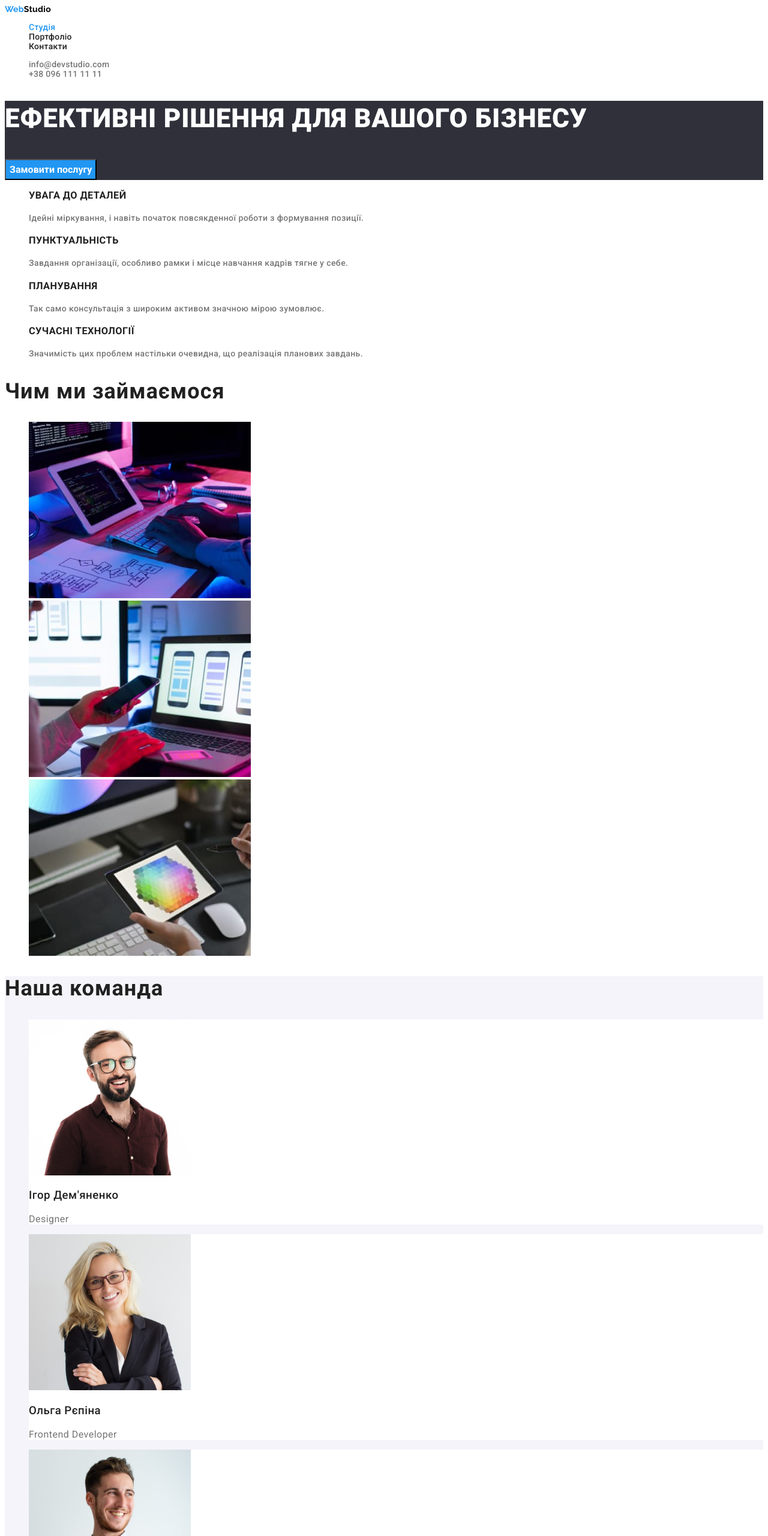
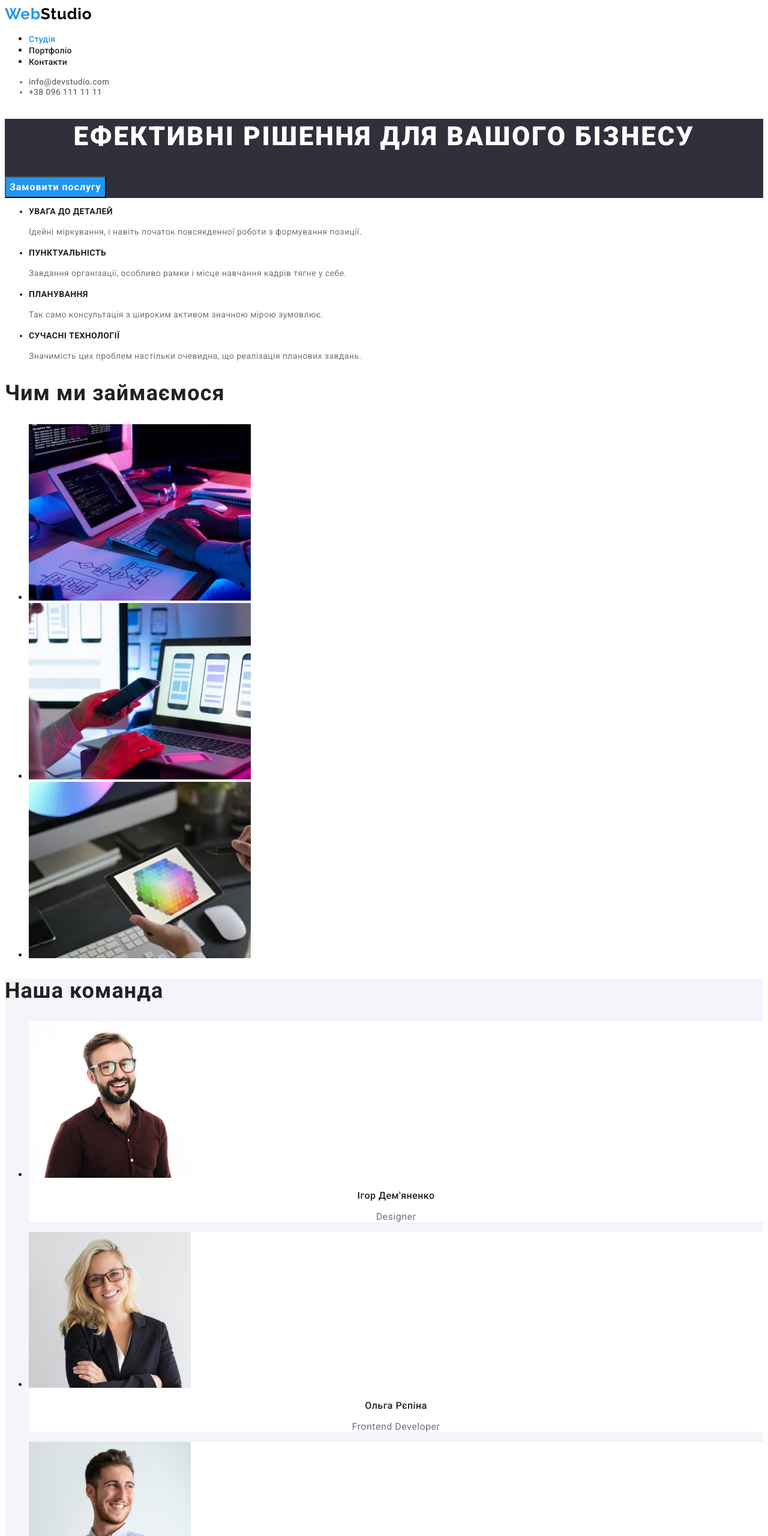
Before and after one commit to ku0li4ka/goit-markup-hw-002, a plain HTML site: page index.html in a window 1280 px wide. Shown: the top 2560 px of the page at 60% size. Drawn offline with Linux system fonts and the light colour scheme.

Commit message:
HW-2
Правки згідно зауваженням

```diff
--- a/css/styles.css
+++ b/css/styles.css
@@ -13,21 +13,17 @@
 
 body {
   color: var(--primary-text);
-  background-color: var(--color-white);
   font-family: 'Roboto', sans-serif;
-  font-size: 14px;
-  font-style: normal;
-  font-weight: 500;
-  font-size: 14px;
-  line-height: 1.14;
-  letter-spacing: 0.02em;
 }
 .link {
   text-decoration: inherit;
   color: inherit;
 }
-li {
-  display: block;
+.logo {
+  font-weight: 700;
+  font-size: 26px;
+  line-height: 1.19;
+  letter-spacing: 0.03em;
 }
 .logo-web {
   font-family: 'Raleway';
@@ -40,9 +36,13 @@ li {
 .navigation {
   color: var(--primary-text);
 }
-.navigation .link:visited {
-  color: var(--primary-text);
+.navigation .link {
+  font-weight: 500;
+  font-size: 14px;
+  line-height: 1.14;
+  letter-spacing: 0.02em;
 }
+
 .navigation .link:hover,
 .navigation .link:focus {
   color: var(--color-accent);
@@ -53,10 +53,12 @@ li {
 
 .contact {
   color: var(--secondary-text);
+  font-weight: 500;
+  font-size: 14px;
+  line-height: 1.19;
+  letter-spacing: 0.02em;
 }
-.contact .link:visited {
-  color: var(--secondary-text);
-}
+
 .contact .link:hover,
 .contact .link:focus {
   color: var(--color-accent);
@@ -71,6 +73,11 @@ li {
   font-weight: 900;
   font-size: 44px;
   line-height: 1.36;
+  font-weight: 900;
+  text-align: center;
+  letter-spacing: 0.06em;
+  text-transform: uppercase;
+  color: #ffffff;
 }
 
 .button {
@@ -80,6 +87,7 @@ li {
   font-weight: 700;
   font-size: 16px;
   line-height: 1.87;
+  letter-spacing: 0.06em;
 }
 .pointer {
   cursor: pointer;
@@ -99,11 +107,15 @@ li {
   font-weight: 700;
   line-height: 1.14;
   text-transform: uppercase;
+  font-size: 14px;
+  letter-spacing: 0.03em;
 }
 
 .advantages-subtitle {
   color: var(--secondary-text);
   line-height: 1.71;
+  font-size: 14px;
+  letter-spacing: 0.03em;
 }
 .section-title {
   font-weight: 700;
@@ -115,21 +127,23 @@ li {
   background-color: var(--section-color);
 }
 
-.team {
-  font-size: 16px;
-  line-height: 1.19;
-  letter-spacing: 0.03em;
-}
 .team-section {
   background-color: var(--color-white);
 }
 
 .team-title {
   font-weight: 500;
+  font-size: 16px;
+  line-height: 1.19;
+  text-align: center;
+  letter-spacing: 0.03em;
 }
 .team-subtitle {
   color: var(--secondary-text);
-  font-weight: 400;
+  font-size: 16px;
+  line-height: 1.19;
+  text-align: center;
+  letter-spacing: 0.03em;
 }
 .footer {
   background-color: var(--footer-color);
@@ -141,14 +155,18 @@ li {
 }
 .address,
 .nav-footer {
-  font-style: normal;
+  color: var(--color-white);
+  font-size: 14px;
+  line-height: 1.71;
+  letter-spacing: 0.03em;
 }
 .nav-footer {
   color: var(--text-tranparentsy);
 }
-.address.link:visited {
-  color: var(--color-white);
+.footer-address {
+  font-style: normal;
 }
+
 .address.link:hover,
 .address.link:focus,
 .nav-footer:hover,
@@ -161,6 +179,7 @@ li {
   font-size: 16px;
   line-height: 1.63;
   letter-spacing: 0.03em;
+  background-color: #f5f4fa;
 }
 .button-filter:hover,
 .button-filter:focus {
--- a/index.html
+++ b/index.html
@@ -15,7 +15,7 @@
   </head>
   <body>
     <header>
-      <a href="./index.html" class="link"
+      <a href="./index.html" class="link logo"
         ><span class="logo-web">Web</span><span class="studio-header">Studio</span></a
       >
       <nav>
@@ -115,10 +115,10 @@
       </section>
     </main>
     <footer class="footer">
-      <a href="./index.html" class="link"
+      <a href="./index.html" class="link logo"
         ><span class="logo-web">Web</span><span class="studio-footer">Studio</span></a
       >
-      <address>
+      <address class="footer-address">
         <ul>
           <li>
             <a
```
Also changed, not shown: portfolio.html (+3 -3 lines).
